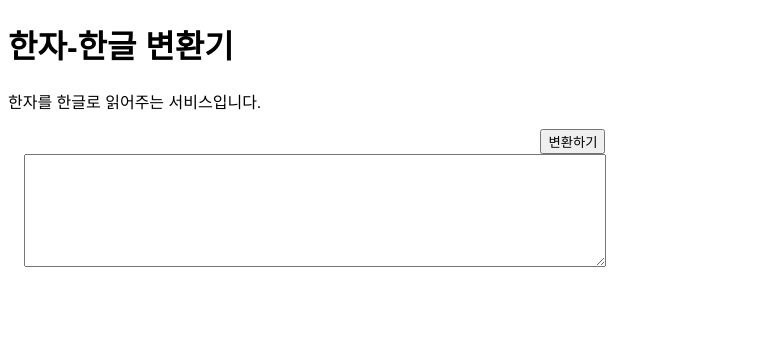
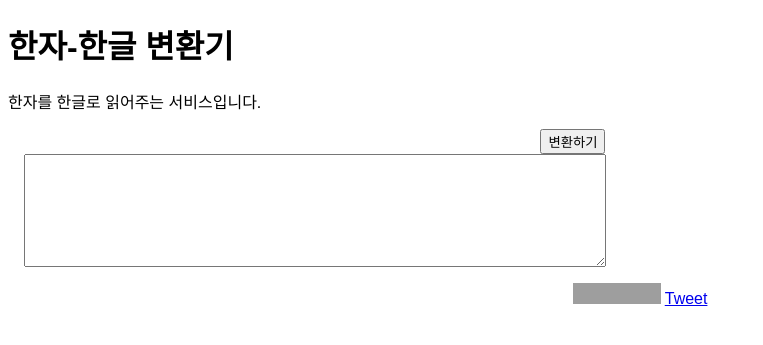
Before and after one commit to suminb/hanja-translator, a Django app: template frontend/templates/home.html in a window 1280 px wide. Shown: the top 345 px of the page, without its empty margins (0-763 px from the left). Run offline with Django 3.2, Linux system fonts and the light colour scheme; the template is opened without the code that fills it, so the values that code supplies are empty; some libraries are stand-ins or nearby versions; grey boxes are pictures that could not be loaded.

Commit message:
Social sharing buttons.

```diff
--- a/frontend/templates/home.html
+++ b/frontend/templates/home.html
@@ -47,9 +47,19 @@
         <pre id="result"></pre>
     </div>
 
+    <div style="clear:both;"></div>
+
     <div id="page-url">
         <h3>이 페이지 주소</h3>
         <div></div>
+    </div>
+
+    <div id="footer">
+        <div id="share-buttons">
+            <iframe src="http://www.facebook.com/plugins/like.php?app_id=159070044166734&amp;href=http%3A%2F%2Fhanja.suminb.com&amp;send=false&amp;layout=button_count&amp;width=450&amp;show_faces=true&amp;action=like&amp;colorscheme=light&amp;font&amp;height=21" scrolling="no" frameborder="0" style="border:none; overflow:hidden; width:88px; height:21px;" allowTransparency="true"></iframe>
+            <a href="http://twitter.com/share" class="twitter-share-button" data-url="http://hanja.suminb.com" data-count="horizontal" data-via="suminb">Tweet</a>
+            <g:plusone size="medium" href="http://hanja.suminb.com"></g:plusone>
+        </div>
     </div>
 
 
@@ -151,6 +161,8 @@
 
     </script>
 
+    <script type="text/javascript" src="http://platform.twitter.com/widgets.js"></script>
+    <script type="text/javascript" src="https://apis.google.com/js/plusone.js"></script>
     <script type="text/javascript">
       var _gaq = _gaq || [];
       _gaq.push(['_setAccount', 'UA-346833-15']);
--- a/static/css/frontend.css
+++ b/static/css/frontend.css
@@ -25,8 +25,15 @@ h1, h2, h3 {
 }
 
 #page-url {
-    clear: both;
     display: none;
     width: 100%;
     word-wrap: break-word;
 }
+
+#share-buttons {
+    text-align: center;
+}
+
+#footer {
+    margin: 1em 0 0 0;
+}
```
